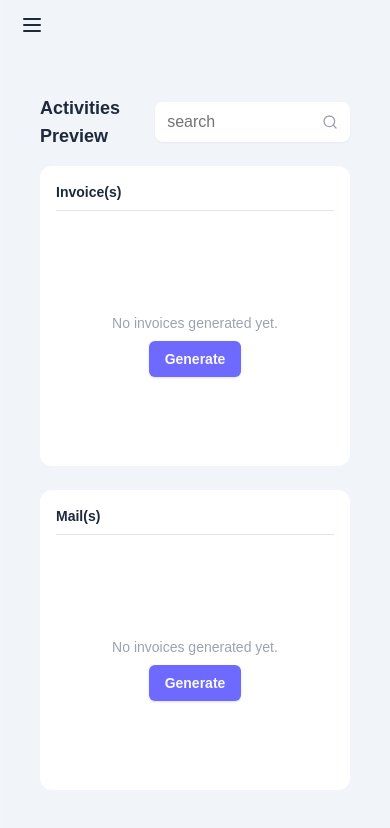
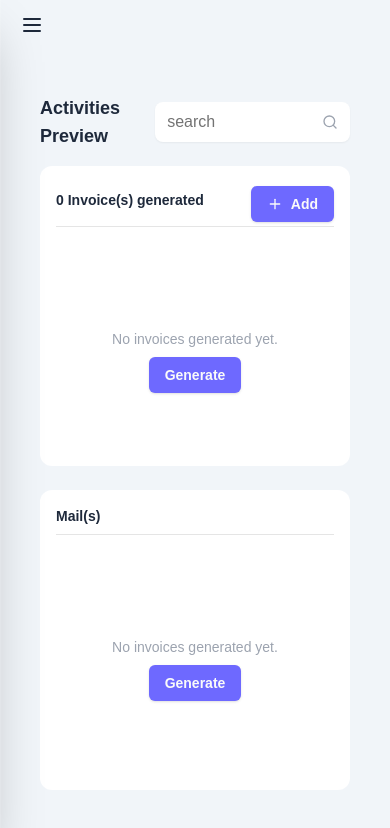
Before and after one commit to cliff-codes/biz_tools, a Next.js app: page / in a window 390 px wide. Shown: the top 828 px of the page. Built offline with nearby package versions, Linux system fonts and the light colour scheme; no server answers; the database is empty.

Commit message:
closing side on small screen when side nav button is clicked implemented

```diff
--- a/app/page.tsx
+++ b/app/page.tsx
@@ -3,6 +3,8 @@ import GenerateButton from '@/components/custom/GenerateButton';
 import SearchBox from '@/components/custom/SearchBox';
 import InvoicesPreviewTable from '@/components/tables/InvoicesPreviewTable';
 import prisma from '@/lib/db';
+import { Button } from '@/components/ui/button';
+import { Plus } from 'lucide-react';
 
 async function getInvoices() {
     try {
@@ -51,9 +53,12 @@ export default async function Home() {
             <div className="flex flex-col gap-6">
                 <Suspense fallback={<div>Loading invoices...</div>}>
                     <div className="h-[300px] bg-white rounded-xl p-4">
-                        <h1 className="text-sm sm:text-base font-semibold w-full border-b pb-2">
-                            Invoice(s)
-                        </h1>
+                        <div className=" flex place-items-center border-b py-1">
+                            <h1 className="text-sm sm:text-base font-semibold w-full pb-2">
+                                {totalInvoices} Invoice(s) generated
+                            </h1>
+                            <GenerateButton route="/invoice" icon={<Plus />} text={'Add'} />
+                        </div>
 
                         {totalInvoices === 0 ? (
                             <div className="w-full h-full flex flex-col gap-2 place-items-center justify-center">
--- a/components/custom/GenerateButton.tsx
+++ b/components/custom/GenerateButton.tsx
@@ -3,10 +3,13 @@ import React from 'react';
 import { Button } from '../ui/button';
 import { GenereateButtonProps } from '@/types';
 
-const GenerateButton = ({ route }: GenereateButtonProps) => {
+const GenerateButton = ({ route, text, icon }: GenereateButtonProps) => {
     return (
         <Link href={route}>
-            <Button className="bg-[#6e69ff] font-semibold hover:bg-[#433df3]">Generate</Button>
+            <Button className="bg-[#6e69ff] font-semibold hover:bg-[#433df3]">
+                {icon && <>{icon}</>}
+                {text || 'Generate'}
+            </Button>
         </Link>
     );
 };
--- a/components/custom/Nav.tsx
+++ b/components/custom/Nav.tsx
@@ -6,8 +6,6 @@ import SideNav from './SideNav';
 const Nav = () => {
     const [openSideNav, setOpenSideNav] = useState(false);
     const toggleSideNav = () => setOpenSideNav(!openSideNav);
-
-    console.log(openSideNav);
 
     return (
         <nav className="px-4 h-[50px] flex place-items-center">
--- a/components/custom/SideNav.tsx
+++ b/components/custom/SideNav.tsx
@@ -16,7 +16,7 @@ const SideNav = ({ isSideNavOpen, closeSideNav }: NavProps) => {
     const pathName = usePathname();
 
     return (
-        <nav className="w-full h-full flex flex-col justify-between py-2 px-4 bg-white">
+        <nav className="w-full h-full flex flex-col justify-between py-2 px-4 bg-white shadow-2xl">
             <div className="w-full flex flex-col gap-3">
                 {isSideNavOpen && (
                     <div className="w-full flex justify-end px-1">
@@ -51,6 +51,7 @@ const SideNav = ({ isSideNavOpen, closeSideNav }: NavProps) => {
                             />
                         }
                         btnName={'Dashboard'}
+                        closeSideNav={isSideNavOpen ? closeSideNav : undefined}
                     />
 
                     <SideNavBtn
@@ -66,6 +67,7 @@ const SideNav = ({ isSideNavOpen, closeSideNav }: NavProps) => {
                             />
                         }
                         btnName={'Invoice'}
+                        closeSideNav={isSideNavOpen ? closeSideNav : undefined}
                     />
 
                     <SideNavBtn
@@ -82,6 +84,7 @@ const SideNav = ({ isSideNavOpen, closeSideNav }: NavProps) => {
                             />
                         }
                         btnName="Mails"
+                        closeSideNav={isSideNavOpen ? closeSideNav : undefined}
                     />
 
                     <SideNavBtn
@@ -99,6 +102,7 @@ const SideNav = ({ isSideNavOpen, closeSideNav }: NavProps) => {
                         }
                         btnName="Notifications"
                         counter={1}
+                        closeSideNav={isSideNavOpen ? closeSideNav : undefined}
                     />
                 </div>
             </div>
--- a/components/custom/SideNavBtn.tsx
+++ b/components/custom/SideNavBtn.tsx
@@ -4,7 +4,7 @@ import Link from 'next/link';
 import { usePathname } from 'next/navigation';
 import { SideNavBtnProps } from '@/types';
 
-const SideNavBtn = ({ btnName, btnIcon, route, counter }: SideNavBtnProps) => {
+const SideNavBtn = ({ btnName, btnIcon, route, counter, closeSideNav }: SideNavBtnProps) => {
     const pathName = usePathname();
     const isActive = route === pathName;
 
@@ -14,6 +14,7 @@ const SideNavBtn = ({ btnName, btnIcon, route, counter }: SideNavBtnProps) => {
                 className={`w-full flex gap-4 py-3 px-8 place-items-center  ${
                     isActive ? 'bg-gradient-to-r text-[#605BFF]' : 'text-gray-500'
                 } hover:bg-gradient-to-r from-[#e5e4ff] to-white transition-all duration-800 ease-in-out `}
+                onClick={closeSideNav && closeSideNav}
             >
                 <div className="flex relative">
                     <div className={`${isActive && 'text-[#605BFF]'}`}>{btnIcon}</div>
--- a/types.d.ts
+++ b/types.d.ts
@@ -3,10 +3,13 @@ export type SideNavBtnProps = {
     btnIcon: React.ReactNode;
     route?: string;
     counter?: number;
+    closeSideNav?: () => void;
 };
 
 export type GenereateButtonProps = {
     route: string;
+    icon?: React.ReactNode;
+    text?: string;
 };
 
 export type InvoiceProduct = {
```
